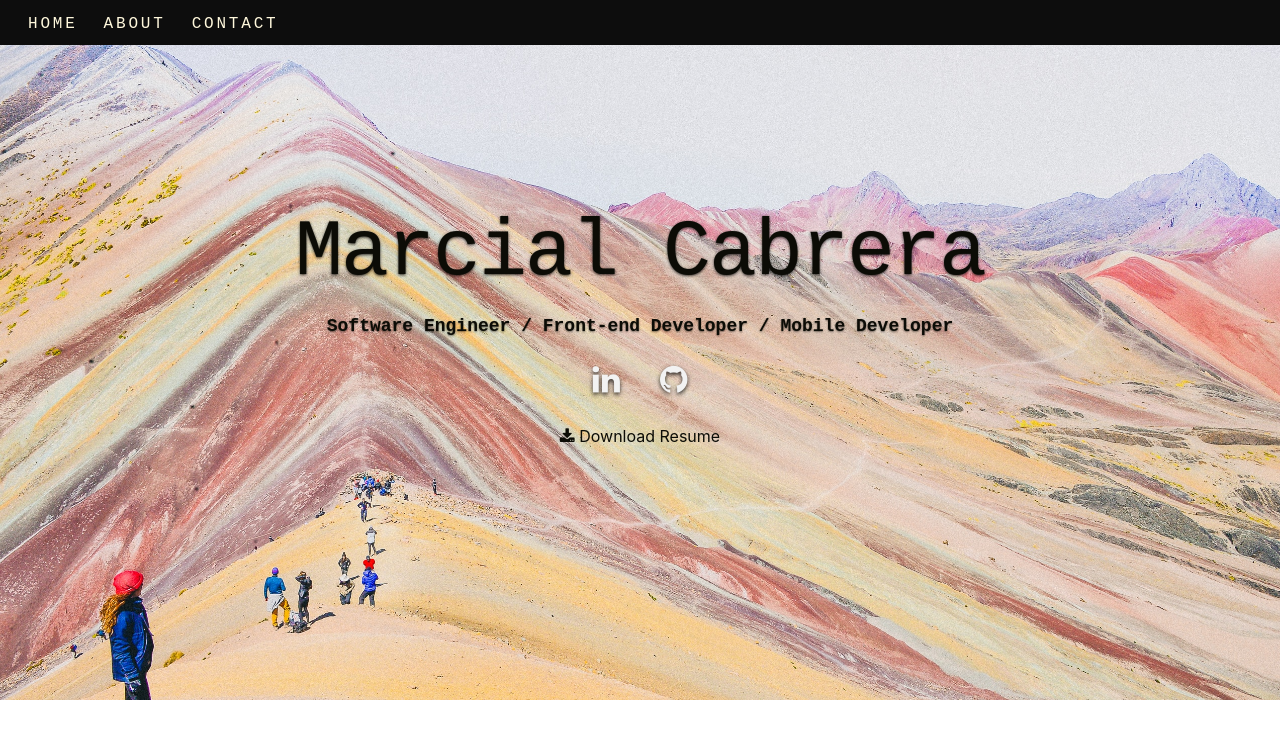
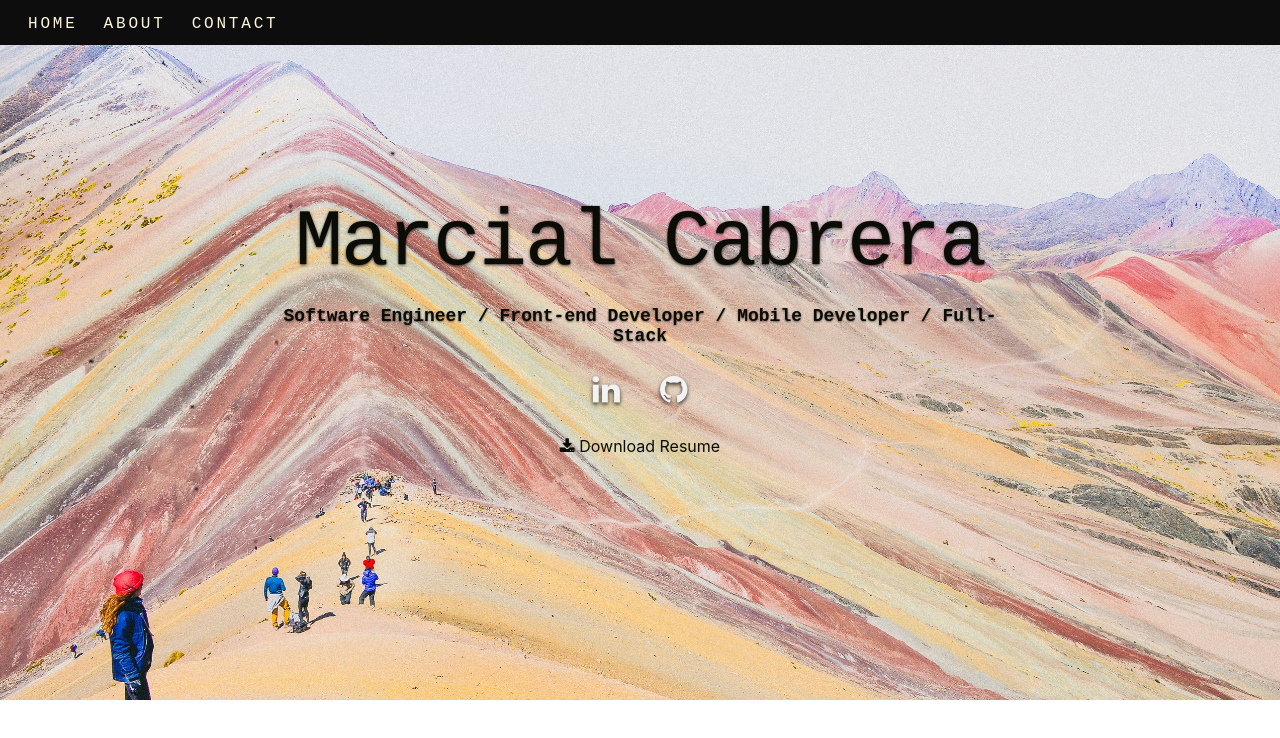
Before and after one commit to marcialc/MCPortafolio, a React (Create React App) app: page / in a window 1280 px wide. Shown: the top 738 px of the page. Built offline with nearby package versions, Linux system fonts and the light colour scheme; a web font is replaced by a local one.

Commit message:
added full stact title :

```diff
--- a/src/screens/Home.js
+++ b/src/screens/Home.js
@@ -9,7 +9,7 @@ export default class Home extends Component {
           <div className="row banner">
             <div className="banner-text">
               <h1 className="responsive-headline">Marcial Cabrera</h1>
-              <h3>Software Engineer / Front-end Developer / Mobile Developer</h3>
+              <h3>Software Engineer / Front-end Developer / Mobile Developer / Full-Stack </h3>
               <ul className="social">
                 {Data.socialLinks &&
                   Data.socialLinks.map(item => {
```
